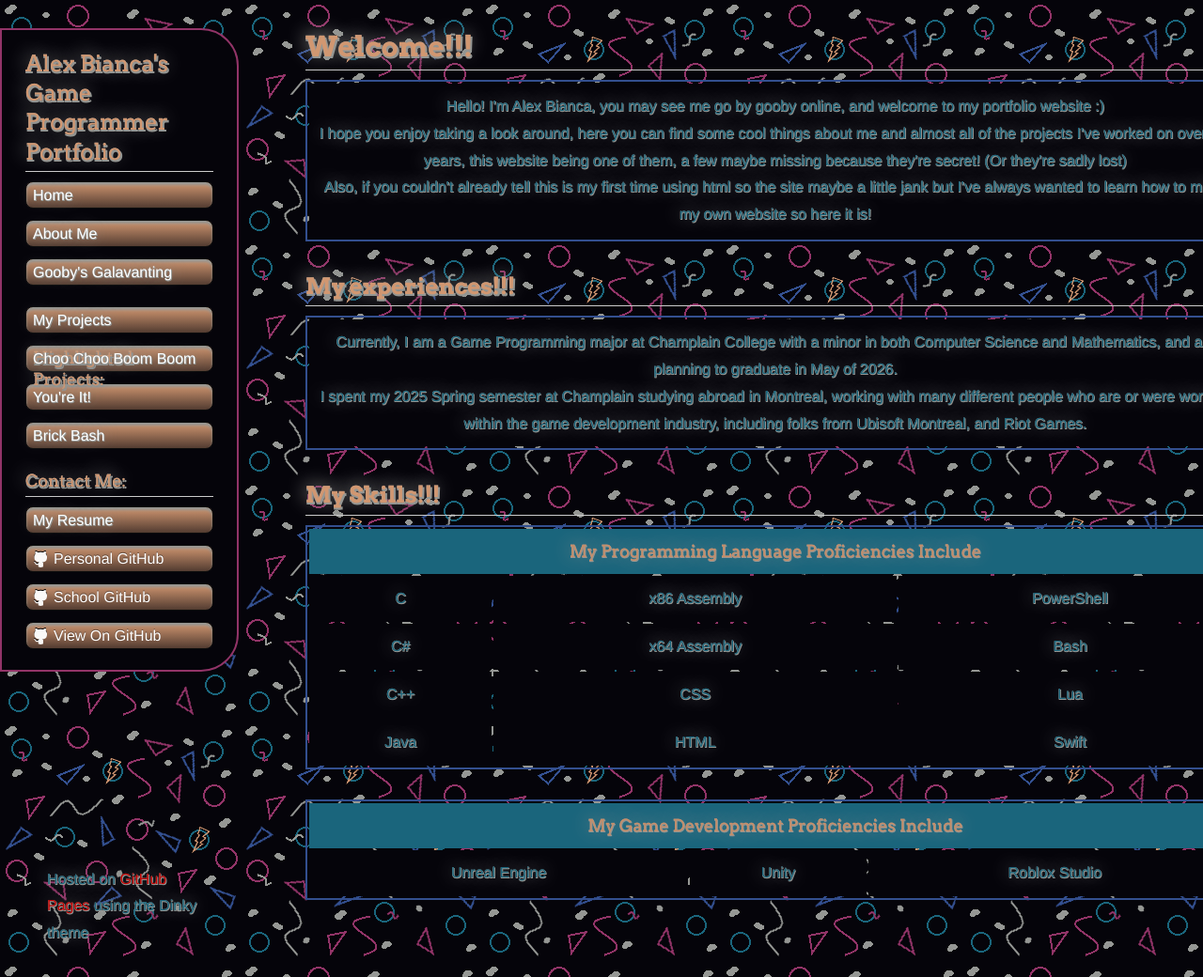
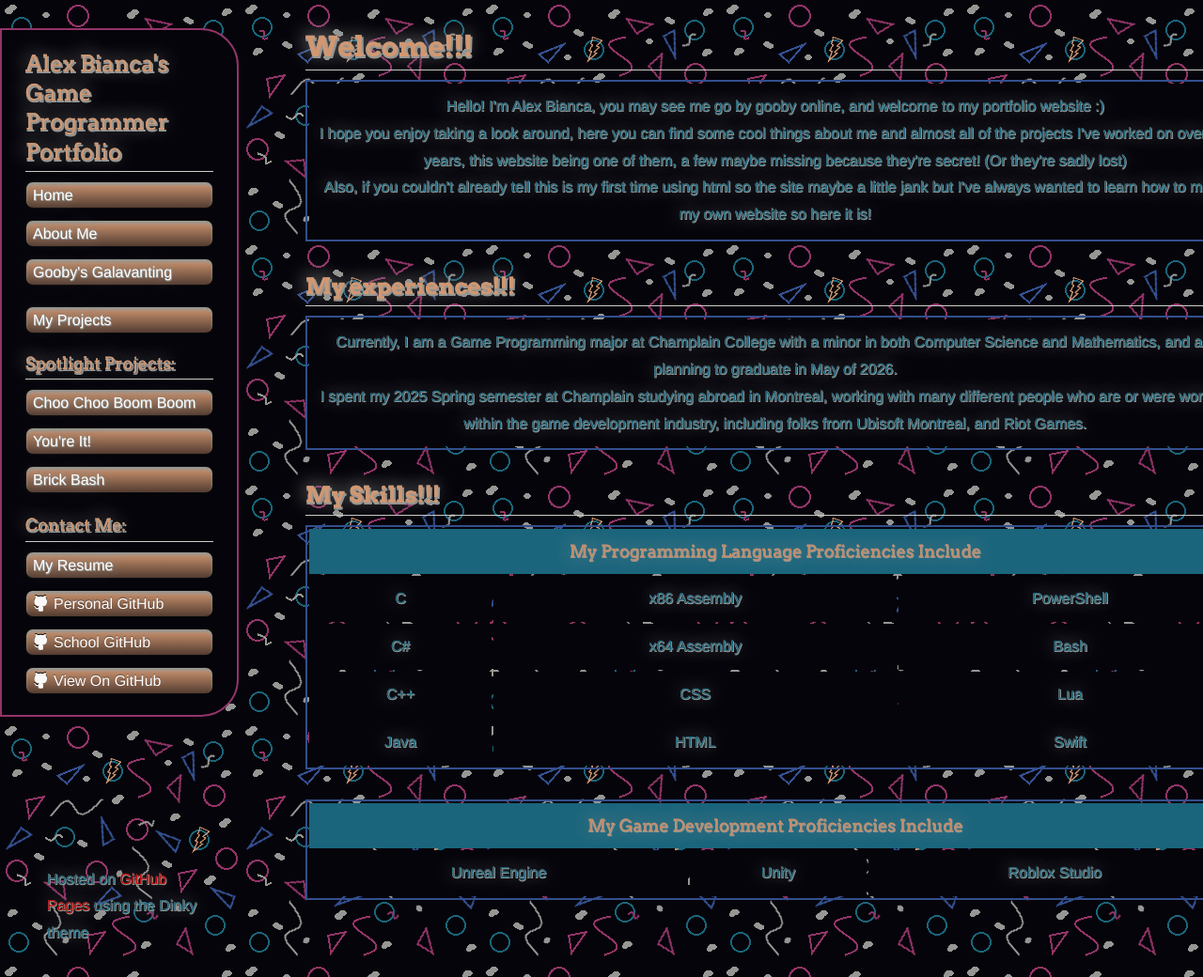
Before and after one commit to goobydaniels/goobydaniels.github.io, a Jekyll site: the page built from index.md, in a window 1280 px wide and 1040 px high. Shown: the whole window at 94% size. Built offline with Jekyll 4.4.1, drawn with Linux system fonts in a browser that asks for light colours.

Commit message:
side bar changes

```diff
--- a/_layouts/default.html
+++ b/_layouts/default.html
@@ -32,8 +32,8 @@
             </ul>
             <li>
               <a class="my projects button" href="https://goobydaniels.github.io/projects-page.html">My Projects</a>
-              <h3 class="header">Highlighted Projects:</h3>
             </li>
+            <h3 class="header">Spotlight Projects:</h3>
               <ul>
                 <li><p class="header"><a class="CCBB button" href="https://goobydaniels.github.io/CCBB-page.html">Choo Choo Boom Boom</a></p></li>
                 <li><p class="header"><a class="youre it button" href="https://goobydaniels.github.io/youreit-page.html">You're It!</a></p></li>
```
